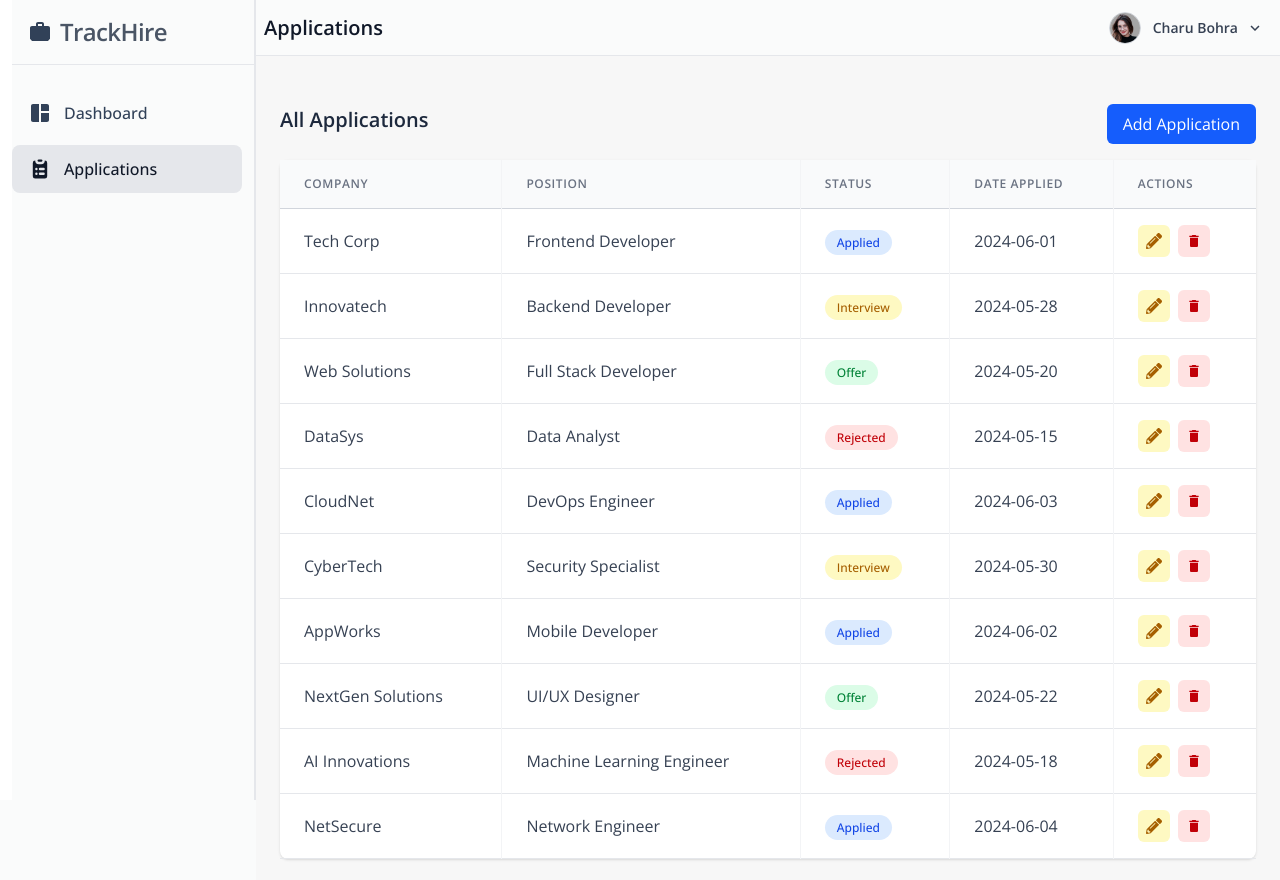
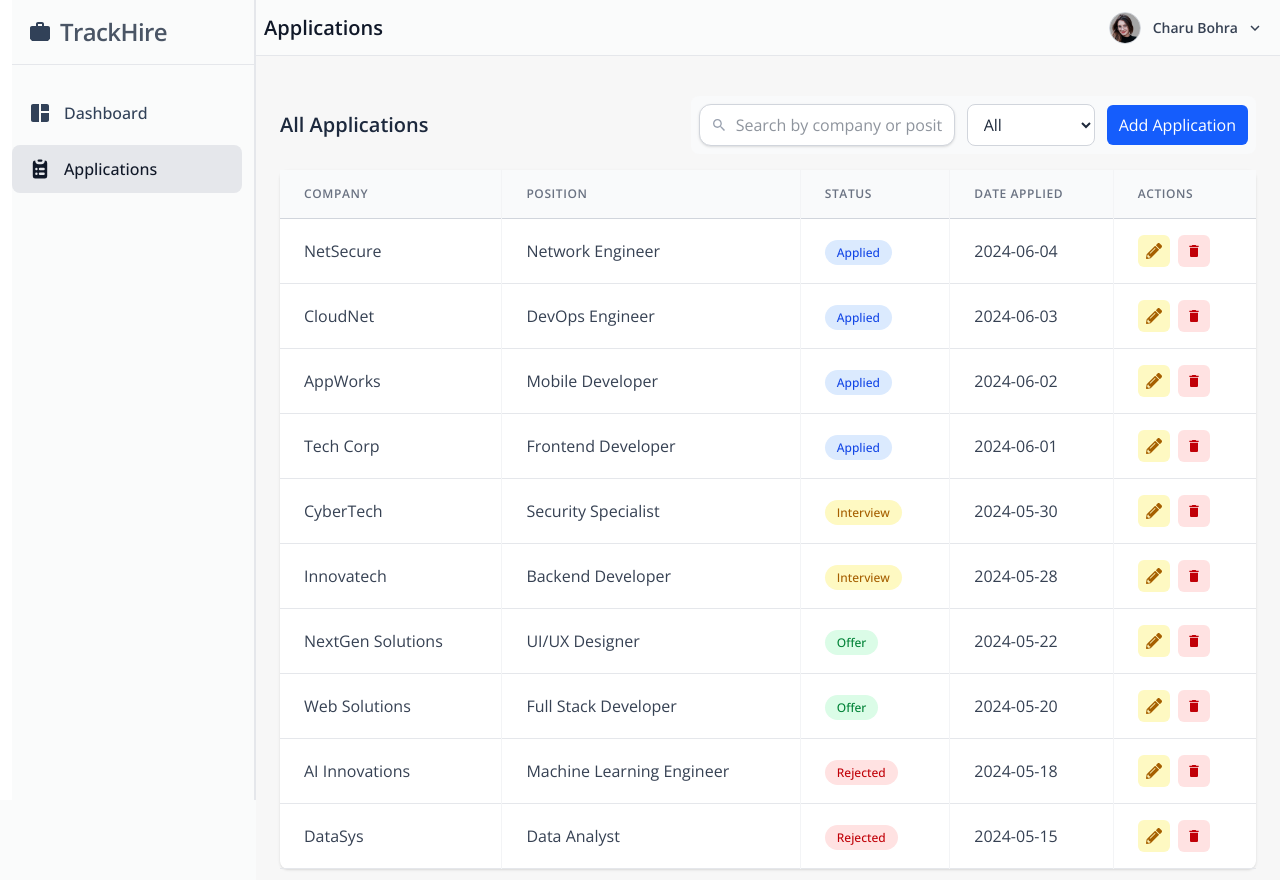
Before and after one commit to CharuBohra/Job-Application-Tracker, a React (Vite) app in the folder JobApplicationTracker/: page /applications in a window 1280 px wide. Built offline with nearby package versions, Linux system fonts and the light colour scheme.

Commit message:
Search,Filter,Sort,Dynamic Status Card

```diff
--- a/JobApplicationTracker/src/components/ApplicationModal.jsx
+++ b/JobApplicationTracker/src/components/ApplicationModal.jsx
@@ -1,20 +1,27 @@
 import React from 'react'
-import { useState } from 'react'
-import { FaPencilAlt } from 'react-icons/fa';
-import { MdDelete } from 'react-icons/md';
-
+import { useState,useEffect } from 'react'
 
 function ApplicationModal({ isOpen, onClose,initialData,onSave}) {
  const [formData,setFormData] =useState({
-    company: initialData ? initialData.company : '',
-    position: initialData ? initialData.position : '',
-    status: initialData ? initialData.status : 'Applied',
-    dateApplied: initialData ? initialData.dateApplied : '',
+    company: '',
+    position:'',
+    status:'Applied',
+    dateApplied: '',
  });
 
+ useEffect(() => {
+  if (initialData) {
+    // eslint-disable-next-line react-hooks/set-state-in-effect
+    setFormData({
+      company: initialData.company,
+      position: initialData.position,
+      status: initialData.status,
+      dateApplied: initialData.dateApplied,
+    });
+  }
+}, [initialData]);
 
   if(!isOpen) return null;
-
 
   return (
     <div>
--- a/JobApplicationTracker/src/data/dummy.jsx
+++ b/JobApplicationTracker/src/data/dummy.jsx
@@ -7,7 +7,8 @@ import { MdOutlineCancel } from 'react-icons/md';
 export const statusCard = [
 {
     id: 1,
-    title: 'Total Applied',
+    title: 'Applied',
+    status: 'Applied',
     count: 24,
     icon: <FaSuitcase />,
     iconBgColor: 'bg-blue-100',
@@ -16,6 +17,7 @@ export const statusCard = [
 {
     id: 2,
     title: 'Interviews',
+    status: 'Interview',
     count: 8,
     icon: <MdOutlineTimer />,
     iconBgColor: 'bg-yellow-100',
@@ -24,6 +26,7 @@ export const statusCard = [
 {
     id: 3,
     title: 'Offers',
+    status: 'Offer',
     count: 3,
     icon: <LuCircleCheckBig />,
     iconBgColor: 'bg-green-100',
@@ -32,6 +35,7 @@ export const statusCard = [
 {
     id: 4,
     title: 'Rejected',
+    status: 'Rejected',
     count: 5,
     icon: <MdOutlineCancel />,
     iconBgColor: 'bg-red-100',
--- a/JobApplicationTracker/src/pages/Applications.jsx
+++ b/JobApplicationTracker/src/pages/Applications.jsx
@@ -1,19 +1,35 @@
-import React, { useState } from 'react'
+import React, { useEffect, useState } from 'react'
 import { applicationsData } from '../data/applicationsData'
 import ApplicationsTable from '../components/ApplicationsTable'
 import ApplicationModal from '../components/ApplicationModal';
 import ConfirmDeleteModal from '../components/ConfirmDeleteModal';
+import {IoMdSearch} from 'react-icons/io'
 
 function Applications() {
-  const [applications,setApplications] = useState(applicationsData);
+  const [applications,setApplications] = useState(()=>{
+    const storedData = localStorage.getItem('applications');
+    return storedData ? JSON.parse(storedData) : applicationsData;
+  });
   const [isModalOpen,setIsModalOpen] = useState(false);
-  const [isEditMode,setIsEditMode] = useState(false);
   const [selectedApplication,setSelectedApplication] = useState(null);
   const [isConfirmOpen,setIsConfirmOpen] = useState(false);
   const [applicationToDelete,setApplicationToDelete] = useState(null);
+  const [searchTerm, setSearchTerm] = useState('');
+  const [statusFilter, setStatusFilter] = useState('All');
+
+  const sortedApplications = [...applications].sort((a, b) => new Date(b.dateApplied) - new Date(a.dateApplied));
+
+  const processedApplications = sortedApplications
+  .filter(app =>
+     statusFilter === 'All' || app.status === statusFilter
+  )
+  .filter(app =>
+      app.company.toLowerCase().includes(searchTerm.toLowerCase()) ||
+      app.position.toLowerCase().includes(searchTerm.toLowerCase())
+  )
+  .sort((a, b) => new Date(b.dateApplied) - new Date(a.dateApplied));
 
   const handleEdit = (application) => {
-    setIsEditMode(true);
     setSelectedApplication(application);
     setIsModalOpen(true);
   }
@@ -28,30 +44,65 @@ function Applications() {
     setApplicationToDelete(application);
   }
 
+  useEffect(() => {
+    localStorage.setItem('applications', JSON.stringify(applications));
+  }, [applications]);
+
  const handleSave = (formData) => {
-    if (isEditMode) {
-      setApplications(applications.map(app => app.id === selectedApplication.id ? { ...app, ...formData } : app));
+  if (selectedApplication) {
+    // EDIT
+    setApplications(
+      applications.map(app =>
+        app.id === selectedApplication.id
+          ? { ...app, ...formData }
+          : app
+      )
+    );
   } else {
      const newApplication = {
-        id: applications.length + 1,
-        ...formData
+      id: applications.length
+        ? Math.max(...applications.map(a => a.id)) + 1
+        : 1,
+      ...formData,
     };
+
     setApplications([...applications, newApplication]);
   }
+
   setIsModalOpen(false);
   setSelectedApplication(null);
-    setIsEditMode(false);
-  }
+};
 
   return (
     <div className='pt-4 px-6 bg-light-gray min-h-screen'>
       <div className='max-w-7xl mx-auto'>
         <div className='flex justify-between items-center' >
           <h2 className='text-xl font-semibold text-slate-800'>All Applications</h2>
+          <div className='flex gap-3 items-center bg-gray-50 p-2 rounded-lg'>
+            <div className='relative w-64'>
+              <IoMdSearch className='absolute left-3 top-1/2 transform -translate-y-1/2 text-gray-400'/>
+              <input
+                type='text'
+                placeholder='Search by company or position...'
+                className='bg-white border border-gray-300 rounded-xl w-full px-3 py-2 pl-9 transition duration-200 hover:border-gray-400 shadow-sm focus:outline-none '
+                value={searchTerm}
+                onChange={(e) => setSearchTerm(e.target.value)}
+              />
+            </div>
+            <select
+              className='bg-white border border-gray-300 rounded-lg px-3 py-2 hover:border-gray-400 focus:outline-none w-32'
+              value={statusFilter}
+              onChange={(e) => setStatusFilter(e.target.value)}
+            >
+              <option value="All">All</option>
+              <option value="Applied">Applied</option>
+              <option value="Interview">Interview</option>
+              <option value="Offer">Offer</option>
+              <option value="Rejected">Rejected</option>
+            </select>
           <button
-               className='mt-2 px-4 py-2 bg-blue-600 text-white rounded-md hover:bg-blue-700 transition'
+               className=' px-3 py-2 bg-blue-600 text-white rounded-md hover:bg-blue-700 transition'
                 onClick={() => {
-                  setIsEditMode(false);
                   setSelectedApplication(null);
                   setIsModalOpen(true);
                 }}
@@ -59,9 +110,10 @@ function Applications() {
             Add Application
           </button>
           </div>
+        </div>
         <div className='mt-4 bg-white rounded-lg shadow-sm'>
           <ApplicationsTable
-              data={applications}
+              data={processedApplications}
               onEdit={handleEdit}
               onDelete={handleDelete}
               showActions
@@ -72,7 +124,7 @@ function Applications() {
           key={selectedApplication?.id || "new"}
           isOpen={isModalOpen}
           onClose={() => setIsModalOpen(false)}
-          initialData={isEditMode ? selectedApplication : null}
+          initialData={selectedApplication}
           onSave={handleSave}
       />
       <ConfirmDeleteModal
--- a/JobApplicationTracker/src/pages/Dashboard.jsx
+++ b/JobApplicationTracker/src/pages/Dashboard.jsx
@@ -1,4 +1,4 @@
-import React from 'react'
+import React, {  useState } from 'react'
 import { statusCard } from '../data/dummy';
 import StatusCard from '../components/StatusCard';
 import { applicationsData } from '../data/applicationsData';
@@ -6,7 +6,21 @@ import ApplicationsTable from '../components/ApplicationsTable';
 import { Link } from 'react-router-dom';
 
 function Dashboard() {
-    const recentApplications = applicationsData.slice(0, 5);
+
+    const [applications] = useState(() => {
+        const storedData = localStorage.getItem("applications");
+        return storedData ? JSON.parse(storedData) : applicationsData;
+    });
+
+    const sortedApplications = [...applications].sort((a, b) => new Date(b.dateApplied) - new Date(a.dateApplied));
+
+    const recentApplications = sortedApplications.slice(0, 5);
+
+    const statusCounts = applications.reduce((acc, app) => {
+        acc[app.status] = (acc[app.status] || 0) + 1;
+        return acc;
+    }, {});
+
   return (
     <div className='pt-4 px-6 bg-light-gray min-h-screen'>
         <div className='grid grid-cols-1 sm:grid-cols-2 lg:grid-cols-4 gap-6 justify-items-start'>
@@ -14,6 +28,7 @@ function Dashboard() {
                 <StatusCard
                     key={item.id}
                     {...item}
+                    count={statusCounts[item.status] || 0}
                 />
             ))}
         </div>
```
Lines whose indentation alone changed are shown as unchanged.
